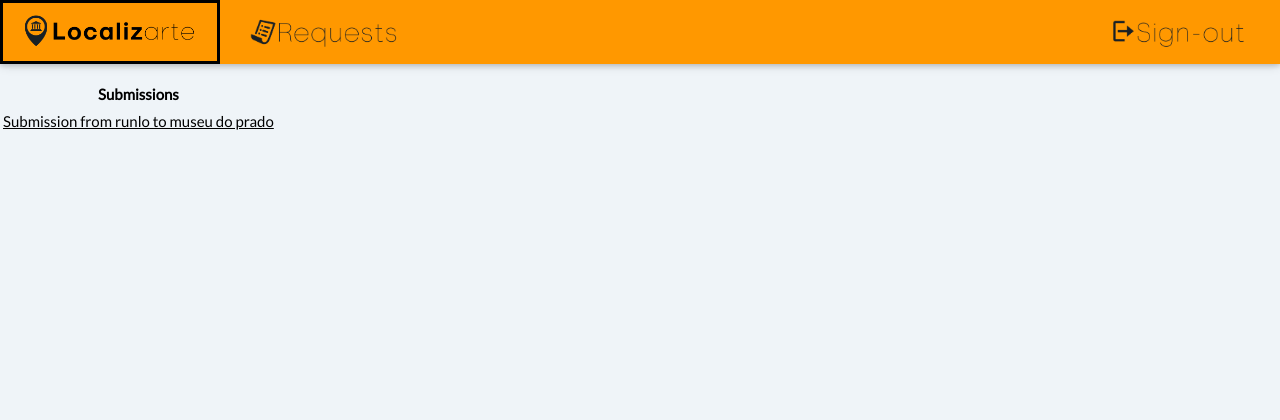
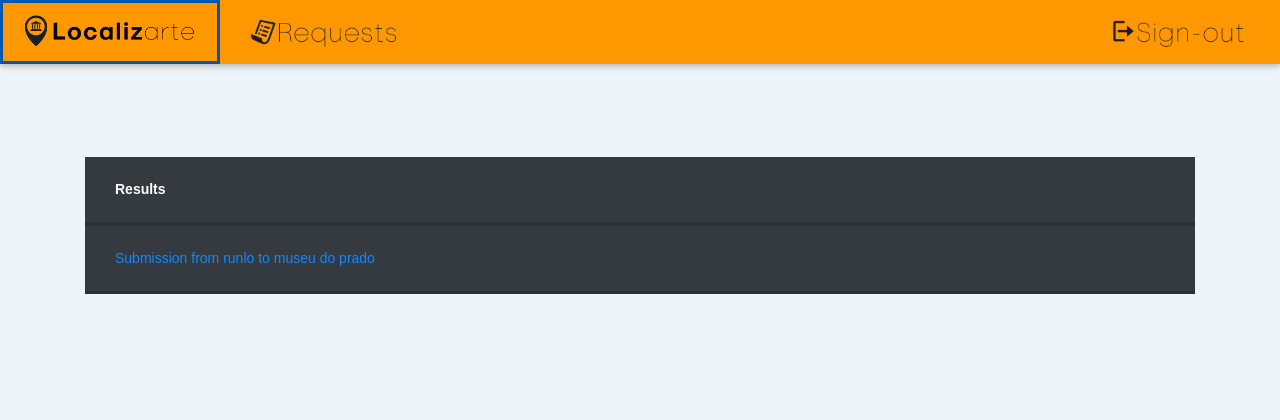
Before and after one commit to surumkata/addandSEEK-localizarte, a PHP site: page /LI4/requests.php in a window 1280 px wide. Shown: the top 420 px of the page. Run offline with PHP 8.4, Linux system fonts and the light colour scheme; data comes from the database, SQL or seed files in the repository.

Commit message:
mais do mesmo

```diff
--- a/requestVal.php
+++ b/requestVal.php
@@ -50,7 +50,7 @@ $row = mysqli_fetch_assoc($result);
         <table>
           <?php
            echo "<tr>";
-           echo "<th>"."Name"." </th>";
+           echo "<th>"."Original name"." </th>";
            echo "<td class=title>".$museu." </td>";
            echo "</tr>";
 
--- a/requests.php
+++ b/requests.php
@@ -17,12 +17,8 @@ $rowNumb = mysqli_num_rows($result);
     <link rel="stylesheet" href="https://www.w3schools.com/w3css/4/w3.css">
     <link rel="stylesheet" href="https://fonts.googleapis.com/css?family=Lato">
     <link rel="stylesheet" href="https://cdnjs.cloudflare.com/ajax/libs/font-awesome/4.7.0/css/font-awesome.min.css">
-    <style>
-    body {font-family: "Lato", sans-serif}
-    .mySlides {display: none}
-    </style>
+    <link href="css/style.css?ts=<?=time()?>" rel="stylesheet"
   </head>
-  <body style="background-color: #eff4f8">
   <div class="w3-top orange">
     <div class="w3-bar w3-card">
       <a href="index.php">
@@ -37,14 +33,22 @@ $rowNumb = mysqli_num_rows($result);
       </a>
     </div>
   </div>
+  <body style="background-color: #eff4f8">
+  <section class="ftco-section">
+    <div class="container">
+      <div class="row justify-content-center">
+        <div class="col-md-6 text-center mb-5">
+        </div>
+      </div>
+      <div class="row">
+        <div class="col-md-12">
+          <div class="table-wrap">
+            <table class="table table-bordered table-dark table-hover">
+              <thead >
+                <th class="align-center">Results</th>
 
-    <div class="container w3-center" style="position:relative;top:10vh;">
-       <div class="container-table">
-         <table>
-           <tr>
-                <th class="align-center">Submissions</th>
-           </tr>
-
+              </thead>
+              <tbody>
                 <?php
                  if($rowNumb>0){
                      while($row = mysqli_fetch_assoc($result)){
@@ -56,20 +60,24 @@ $rowNumb = mysqli_num_rows($result);
                      echo "<td class=title ><a href=requestVal.php?m=".$refName ."&u=".$userName ."> Submission from ".$userName ." to ".$museuName."</a> </td>";
                      echo "</tr>";
                    }
-            }
-            else{
-              ?>
-              <tr>
-                   <th>No requests...</th>
-              </tr>
-              <?php
+                 }else{
+                       echo "<h1 class=notFound>No results...</h1>";
                    }
                    ?>
+
+                  <!--<th scope="row">1</th>-->
+              </tbody>
             </table>
+          </div>
+        </div>
+      </div>
+    </div>
+  </section>
 
-        </div>
-
-    </div>
+  <script src="js/jquery.min.js"></script>
+  <script src="js/popper.js"></script>
+  <script src="js/bootstrap.min.js"></script>
+  <script src="js/main.js"></script>
 
   </body>
 </html>
```
Lines whose indentation alone changed are shown as unchanged.
